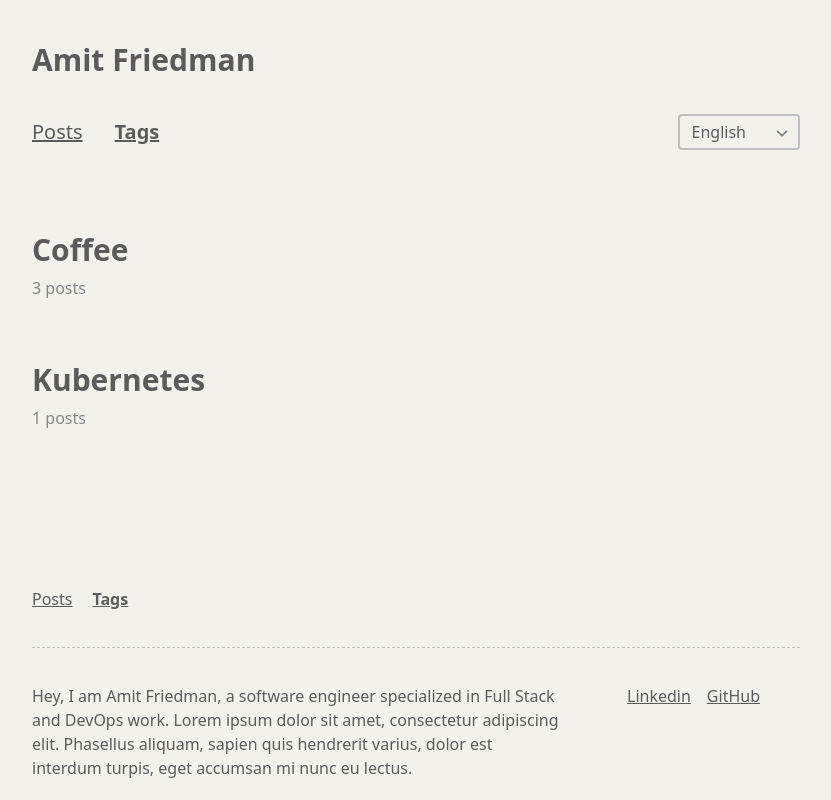
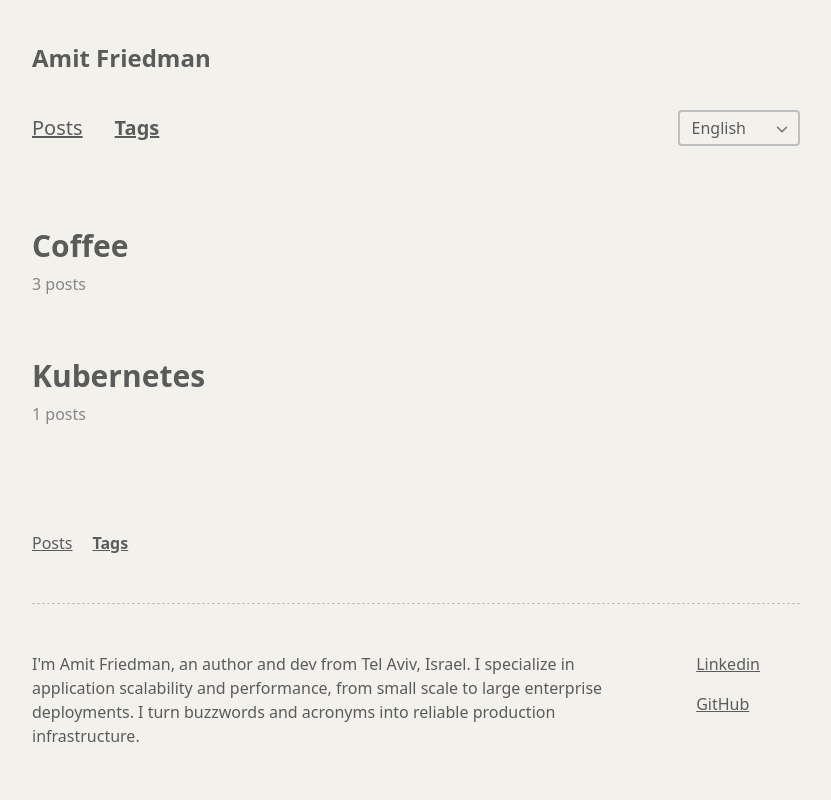
Before and after one commit to linuxdweller/Blog, an Astro site: page /en/tags in a window 1280 px wide. Shown: the whole page, without its empty margins (224-1055 px from the left). Built offline with nearby package versions, Linux system fonts and the light colour scheme; Astro itself is replaced by a stand-in of ours.

Commit message:
Refactor footer text and padding

```diff
--- a/src/layouts/Layout.astro
+++ b/src/layouts/Layout.astro
@@ -10,10 +10,11 @@ const isHebrew = locale === "he";
 
 const isTagsPage = Astro.url.pathname.includes("tags");
 
-const hebrewBio = "שלום עולם, שמי עמית.";
+const hebrewBio =
+  "אני עמית פרידמן, מהנדס תוכנה מתל אביב. אני מתמחה בייעול וביזור מערכות, ממעבדות קטנות ועד פתרונות לחברות ענק. אני הופך מילות באז וראשי תיבות לתשתיות פרודקשן שאפשר לסמוך עליהן.";
 
 const englishBio =
-  "Hey, I am Amit Friedman, a software engineer specialized in Full Stack and DevOps work. Lorem ipsum dolor sit amet, consectetur adipiscing elit. Phasellus  aliquam, sapien quis hendrerit varius, dolor est interdum turpis, eget  accumsan mi nunc eu lectus.";
+  "I'm Amit Friedman, an author and dev from Tel Aviv, Israel. I specialize in application scalability and performance, from small scale to large enterprise deployments. I turn buzzwords and acronyms into reliable production infrastructure.";
 
 // Convert /en/slug -> slug
 const slug = Astro.url.pathname.split("/").splice(2).join("/");
@@ -32,9 +33,9 @@ const slug = Astro.url.pathname.split("/").splice(2).join("/");
   <body class="bg-bg-400 px-5 sm:px-[120px] lg:px-[20%]">
     <div class="flex flex-col justify-between h-full">
       <div>
-        <div class="font-extrabold text-3xl mb-[32px] mt-[42px]">
+        <a href="/" class="block font-extrabold text-2xl mb-[32px] mt-[42px]">
           {t({ en: "Amit Friedman", he: "עמית פרידמן" })}
-        </div>
+        </a>
         <div class="pb-5 sm:mt-9 flex justify-between">
           <div class="flex gap-x-8 items-center">
             <a
@@ -69,7 +70,7 @@ const slug = Astro.url.pathname.split("/").splice(2).join("/");
         </div>
         <slot />
       </div>
-      <div class="mt-[100px]">
+      <div class="mt-[100px] pb-[52px]">
         <div class="flex gap-x-5 items-center">
           <a
             href={getRelativeLocaleUrl(locale, "/")}
@@ -82,14 +83,15 @@ const slug = Astro.url.pathname.split("/").splice(2).join("/");
             >{t({ en: "Tags", he: "קטגוריות" })}</a
           >
         </div>
-
-        <div class="border-t-[#BFBFBF] border-t-[1.5px] border-dashed my-9">
+        <div
+          class="border-t-[#BFBFBF] border-t-[1.5px] border-dashed my-[48px]"
+        >
         </div>
-        <div class="mb-5 flex gap-x-7 items-start">
+        <div class="flex gap-x-[52px] items-start">
           <div>
             {t({ en: englishBio, he: hebrewBio })}
           </div>
-          <div class="flex gap-x-4 items-center sm:px-10">
+          <div class="flex flex-col gap-y-4 items-start sm:px-10">
             <a href="/" class="underline underline-offset"
               >{t({ en: "Linkedin", he: "לינקדאין" })}</a
             >
@@ -120,9 +122,3 @@ const slug = Astro.url.pathname.split("/").splice(2).join("/");
     direction: rtl;
   }
 </style>
-
-<script>
-  import { getAbsoluteLocaleUrl, getRelativeLocaleUrl } from "astro:i18n";
-
-  const currentPath = window.location.pathname.split("/").at(-1);
-</script>
```
